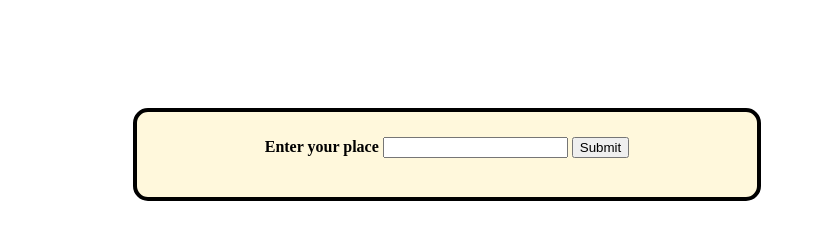
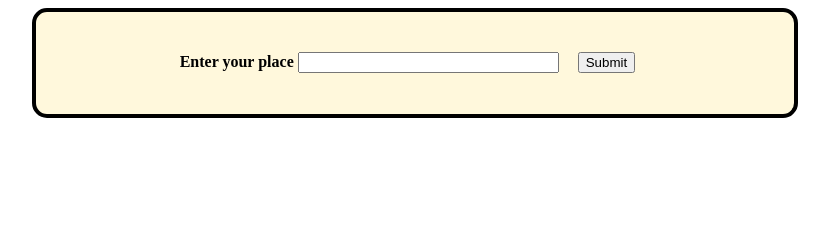
Before and after one commit to kartikbh56/weatherAPI_project, a website: page index.html in a window 1280 px wide. Shown: the whole page, without its empty margins (225-1054 px from the left). Drawn offline with Linux system fonts and the light colour scheme.

Commit message:
did some CSS changes

```diff
--- a/index.html
+++ b/index.html
@@ -7,19 +7,18 @@
     <title>Document</title>
     <style>
         .container{
-            width: 600px;
-            height: 50px;
             border:4px solid black;
             background-color:cornsilk;
             font-family: 'JetBrains Mono';
             font-weight: 600;
             border-radius: 15px;
             position: relative;
-            padding:10px;
-            left: 350px;
-            top: 100px;
+            padding:10%;
             text-align: center;
             padding-top:2%;
+            width: 40%;
+            margin:0 auto;
+            padding-bottom: 2%;
         }
     </style>
 </head>
@@ -27,8 +26,8 @@
     <div class="container">
         <form method="post" >
             <label for="">Enter your place
-            <input type="text" name="place">
-            <input type="submit">
+            <input type="text" name="place" style="width:50%">
+            <input type="submit" style="margin:3%">
         </label>
         </form>
     </div>
```
